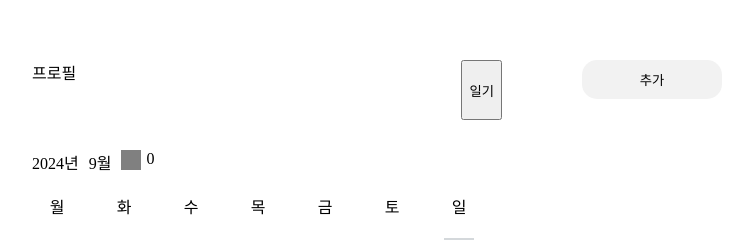
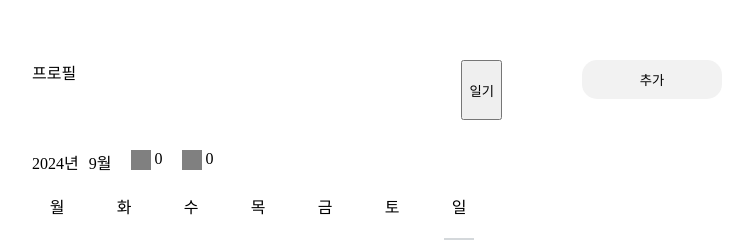
Before and after one commit to choijisul/todo_project, a React (Vite) app: page / in a window 1280 px wide. Shown: the part 123-363 px from the top of the page, without its empty margins (6-759 px from the left). Built offline with nearby package versions, Linux system fonts and the light colour scheme; some icons are missing.

Commit message:
한 달에 적은 일기 count, 일기 삭제 수정.

```diff
--- a/src/components/Calendar.jsx
+++ b/src/components/Calendar.jsx
@@ -19,7 +19,7 @@ import '../styles/Calendar.css';
 
 // header
 const RenderHeader = ({currentMonth, prevMonth, nextMonth}) => {
-    const monthTodoRemainderCheck = () => {
+    const monthTodoFinishCheck = () => {
         const todoList = JSON.parse(localStorage.getItem('todoList')) || [];
         let completedDaysCount = 0;
 
@@ -35,6 +35,27 @@ const RenderHeader = ({currentMonth, prevMonth, nextMonth}) => {
         }
 
         return completedDaysCount;
+    }
+
+    const monthDiaryWriteCheck = () => {
+        const diaryEntries = JSON.parse(localStorage.getItem('diaryEntries')) || {};
+        let diaryCount = 0;
+
+        const start = startOfMonth(new Date(currentMonth));
+        const end = endOfMonth(new Date(currentMonth));
+
+        for (const date in diaryEntries) {
+            const entryDate = new Date(
+                parseInt(date.slice(0, 4)),
+                parseInt(date.slice(4, 6)) - 1,
+                parseInt(date.slice(6, 8))
+            );
+
+            if(entryDate >= start && entryDate <= end){
+                diaryCount++;
+            }
+        }
+        return diaryCount;
     }
 
     return (
@@ -54,7 +75,11 @@ const RenderHeader = ({currentMonth, prevMonth, nextMonth}) => {
             {/* 이번달 완벽한 todo */}
             <span className="month_finish_todo">
                 <div className="todo_head_icon"> {/* 아이콘 */}</div>
-                {monthTodoRemainderCheck()}
+                {monthTodoFinishCheck()}
+            </span>
+            <span className="month_write_diary">
+                <div className="diary_head_icon"> {/*아이콘*/} </div>
+                {monthDiaryWriteCheck()}
             </span>
             {/* 달 이동 */}
             <span className="button next_month">
@@ -114,9 +139,9 @@ const RenderCells = ({currentMonth, selectedDate, onDateClick}) => {
             item.day === formattedDay && item.checked === true && item.deleted === false
         )
 
-        if(uncheckedTodos.length > 0) {
+        if (uncheckedTodos.length > 0) {
             return uncheckedTodos.length;
-        }else if( todosLength.length === todosLength.length - uncheckedTodos.length && todosLength.length !== 0){
+        } else if (todosLength.length === todosLength.length - uncheckedTodos.length && todosLength.length !== 0) {
             return (
                 <div className="finishTodo">
                     v
--- a/src/components/Diary.jsx
+++ b/src/components/Diary.jsx
@@ -66,6 +66,13 @@ const Diary = ({selectedDate}) => {
     }
 
     const onClickDiaryDetailDeleteButton = () => {
+        const diaryEntries = getDiaryEntries();
+        const formattedDate = formatDate(selectedDate);
+
+        delete diaryEntries[formattedDate];  //일기 삭제
+
+        saveDiaryEntries(diaryEntries);  //localstorage에 저장
+
         setDiaryContent('');
         setDiaryDetailModalVisible(false);
         setDiaryDetailChangeModal(false);
--- a/src/styles/Calendar.css
+++ b/src/styles/Calendar.css
@@ -15,14 +15,17 @@
     margin: 0 10px 0 0;
 }
 
-.todo_head_icon{
-    margin-right: 5px;
+.todo_head_icon,
+.diary_head_icon{
+    margin-right: 3px;
+    margin-left: 10px;
     width: 20px;
     height: 20px;
     background-color: gray;
 }
 
-.month_finish_todo{
+.month_finish_todo,
+.month_write_diary{
     margin-left: 10px;
     display: flex;
 }
@@ -31,7 +34,7 @@
 .button.next_month{
     display: flex;
     justify-content: space-between;
-    margin-left: 270px;
+    margin-left: 220px;
     width: 50px;
 }
 
```
